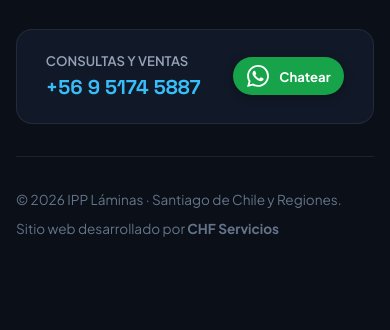
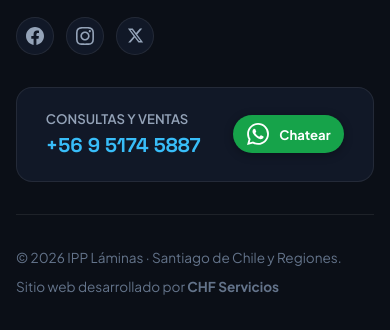
Before and after one commit to Manuel-GY/Ipp-Laminas, a website: page index.html in a window 390 px wide. Shown: the part 6546-6876 px from the top of the page. Before the commit the page ends 6818 px from the top, so only its background shows below. Drawn offline with Linux system fonts and the light colour scheme.

Commit message:
Add responsive social media links (Facebook, Instagram, X/Twitter) to footer with tactile hover effects

```diff
--- a/css/styles.css
+++ b/css/styles.css
@@ -1027,6 +1027,44 @@ button, input, select, textarea {
   margin-top: 0.75rem;
   font-size: 0.9rem;
   color: var(--text-muted);
+}
+
+/**
+ * @component Footer Social Media Channels
+ * @architecture Tactile circular button links for brand social media presence.
+ * Features hover elevation and full dark/light mode compatibility.
+ */
+.footer-social-row {
+  display: flex;
+  align-items: center;
+  gap: 0.75rem;
+  margin-top: 1.25rem;
+}
+
+.footer-social-link {
+  display: inline-flex;
+  align-items: center;
+  justify-content: center;
+  width: 38px;
+  height: 38px;
+  border-radius: var(--radius-full);
+  background: var(--bg-surface);
+  border: 1px solid var(--border-hairline);
+  color: var(--text-muted);
+  transition: var(--transition);
+  text-decoration: none;
+}
+
+.footer-social-link:hover {
+  background: var(--bg-surface-elevated);
+  border-color: var(--accent-cyan);
+  color: var(--accent-cyan);
+  transform: translateY(-2px);
+  box-shadow: 0 4px 14px rgba(56, 189, 248, 0.2);
+}
+
+.footer-social-link svg {
+  display: block;
 }
 
 .footer-cta-card {
--- a/index.html
+++ b/index.html
@@ -19,7 +19,7 @@
   <meta name="theme-color" content="#0B0F17" />
 
   <link rel="icon" type="image/svg+xml" href="assets/favicon.svg" />
-  <link rel="stylesheet" href="css/styles.css?v=20261120_v8" />
+  <link rel="stylesheet" href="css/styles.css?v=20261120_v9" />
   <!-- Estilos críticos para carga instantánea de formulario y botones de contacto -->
   <style>
     /* Arquitectura Senior: Tokens calibrados para evitar resplandor/halo de fósforo en fondos oscuros */
@@ -635,6 +635,25 @@
           <p class="footer-brand-p">
             Películas arquitectónicas para cristales en Chile. Láminas de seguridad, empavonados y control solar de alta eficiencia.
           </p>
+
+          <!-- Canales Oficiales y Redes Sociales (Placeholders configurados) -->
+          <div class="footer-social-row">
+            <a href="#" class="footer-social-link" aria-label="Facebook (Próximamente)" title="Facebook - IPP Láminas">
+              <svg width="18" height="18" viewBox="0 0 24 24" fill="currentColor">
+                <path d="M24 12.073c0-6.627-5.373-12-12-12s-12 5.373-12 12c0 5.99 4.388 10.954 10.125 11.854v-8.385H7.078v-3.47h3.047V9.43c0-3.007 1.792-4.669 4.533-4.669 1.312 0 2.686.235 2.686.235v2.953H15.83c-1.491 0-1.956.925-1.956 1.874v2.25h3.328l-.532 3.47h-2.796v8.385C19.612 23.027 24 18.062 24 12.073z"/>
+              </svg>
+            </a>
+            <a href="#" class="footer-social-link" aria-label="Instagram (Próximamente)" title="Instagram - IPP Láminas">
+              <svg width="18" height="18" viewBox="0 0 24 24" fill="currentColor">
+                <path d="M12 2.163c3.204 0 3.584.012 4.85.07 3.252.148 4.771 1.691 4.919 4.919.058 1.265.069 1.645.069 4.849 0 3.205-.012 3.584-.069 4.849-.149 3.225-1.664 4.771-4.919 4.919-1.266.058-1.644.07-4.85.07-3.204 0-3.584-.012-4.849-.07-3.26-.149-4.771-1.699-4.919-4.92-.058-1.265-.07-1.644-.07-4.849 0-3.204.013-3.583.07-4.849.149-3.227 1.664-4.771 4.919-4.919 1.266-.057 1.645-.069 4.849-.069zm0-2.163c-3.259 0-3.667.014-4.947.072-4.358.2-6.78 2.618-6.98 6.98-.059 1.281-.073 1.689-.073 4.948 0 3.259.014 3.668.072 4.948.2 4.358 2.618 6.78 6.98 6.98 1.281.058 1.689.072 4.948.072 3.259 0 3.668-.014 4.948-.072 4.354-.2 6.782-2.618 6.979-6.98.059-1.28.073-1.689.073-4.948 0-3.259-.014-3.667-.072-4.947-.196-4.354-2.617-6.78-6.979-6.98-1.281-.059-1.69-.073-4.949-.073zm0 5.838c-3.403 0-6.162 2.759-6.162 6.162s2.759 6.163 6.162 6.163 6.162-2.759 6.162-6.163c0-3.403-2.759-6.162-6.162-6.162zm0 10.162c-2.209 0-4-1.79-4-4 0-2.209 1.791-4 4-4s4 1.791 4 4c0 2.21-1.791 4-4 4zm6.406-11.845c-.796 0-1.441.645-1.441 1.44s.645 1.44 1.441 1.44c.795 0 1.439-.645 1.439-1.44s-.644-1.44-1.439-1.44z"/>
+              </svg>
+            </a>
+            <a href="#" class="footer-social-link" aria-label="X / Twitter (Próximamente)" title="X / Twitter - IPP Láminas">
+              <svg width="17" height="17" viewBox="0 0 24 24" fill="currentColor">
+                <path d="M18.244 2.25h3.308l-7.227 8.26 8.502 11.24H16.17l-5.214-6.817L4.99 21.75H1.68l7.73-8.835L1.254 2.25H8.08l4.713 6.231zm-1.161 17.52h1.833L7.084 4.126H5.117z"/>
+              </svg>
+            </a>
+          </div>
         </div>
 
         <div class="footer-cta-card">
```
